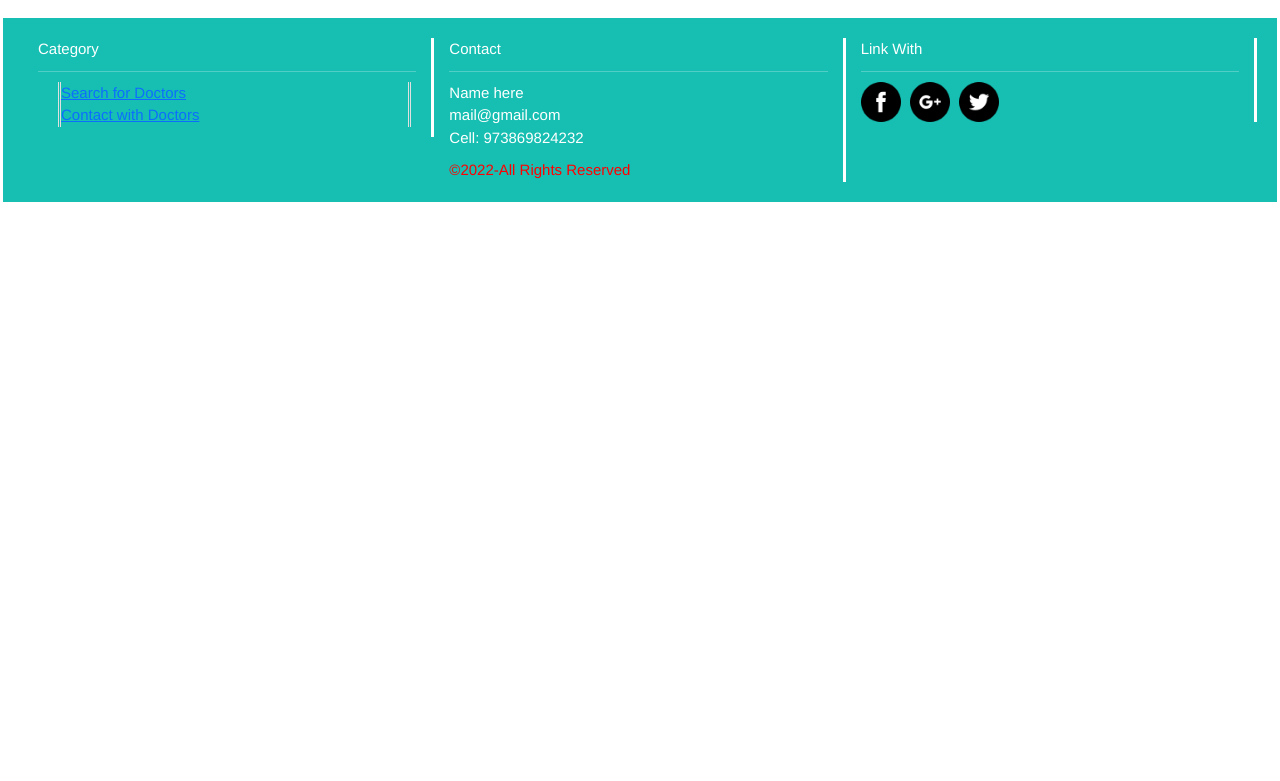
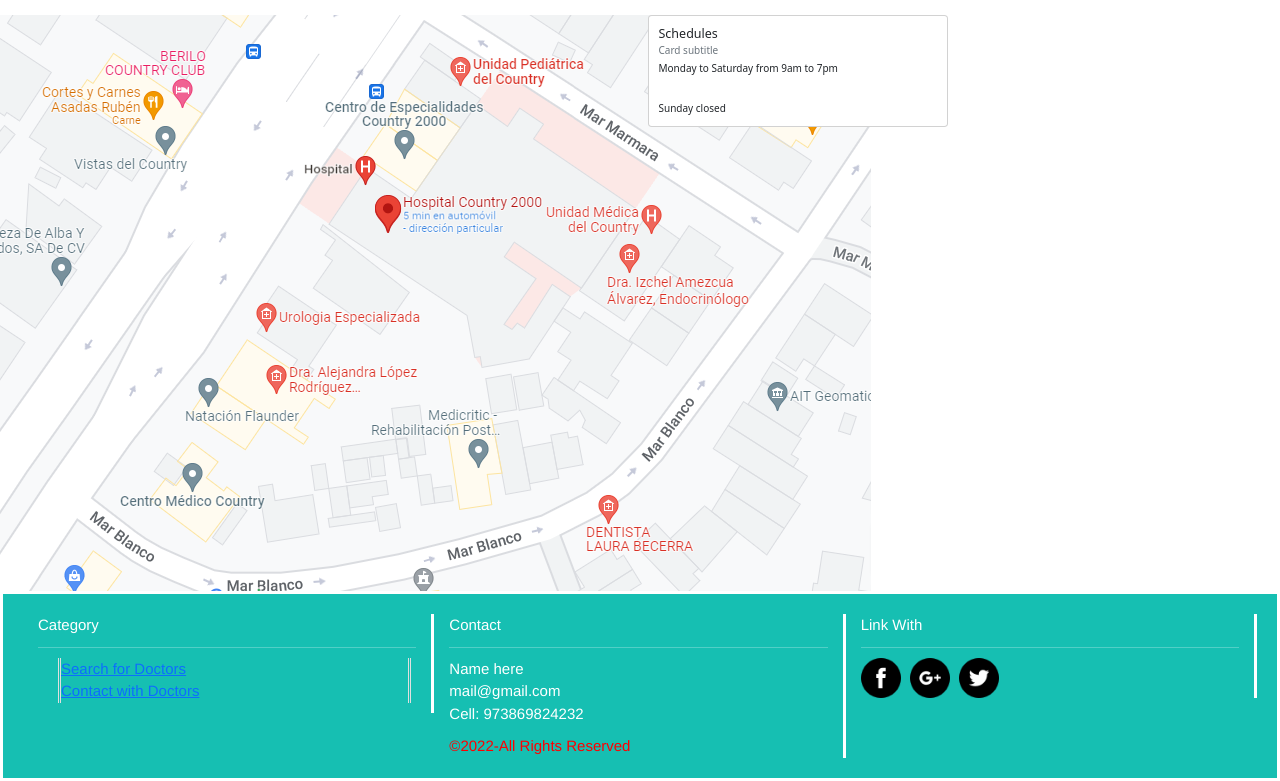
Before and after one commit to krizuwu/Proyect-UDG-Web-site, a PHP site: page /medical_college.php in a window 1280 px wide. Shown: the part 148-929 px from the top of the page. Before the commit the page ends 350 px from the top, so only its background shows below. Run offline with PHP 8.4, Linux system fonts and the light colour scheme.

Commit message:
Informacion ubicacion y horarios
Agrege la ubicacion y horarios con una card

```diff
--- a/PHP/public/medical_college.php
+++ b/PHP/public/medical_college.php
@@ -13,6 +13,26 @@
 
                               </table>
 	</div>
+	<div class="">
+		<div class="row">
+			<div class="col-6">
+			<img src="./Ubicacion.PNG" alt="">
+			</div>
+
+			<div class="col-6">
+				<div class="card" style="width: 30rem;">
+                <div class="card-body">
+                 <h5 class="card-title">Schedules </h5>
+                   <h6 class="card-subtitle mb-2 text-muted">Card subtitle</h6>
+                      <p class="card-text">Monday to Saturday from 9am to 7pm</p>
+                      <br>
+                      <p class="card-text">Sunday closed</p>
+
+                 </div>
+            </div>
+	  </div>
+  </div>
+</div>
 
 
     <!-- footer section -->
```
Also changed, not shown: PHP/public/Ubicacion.PNG (added).
